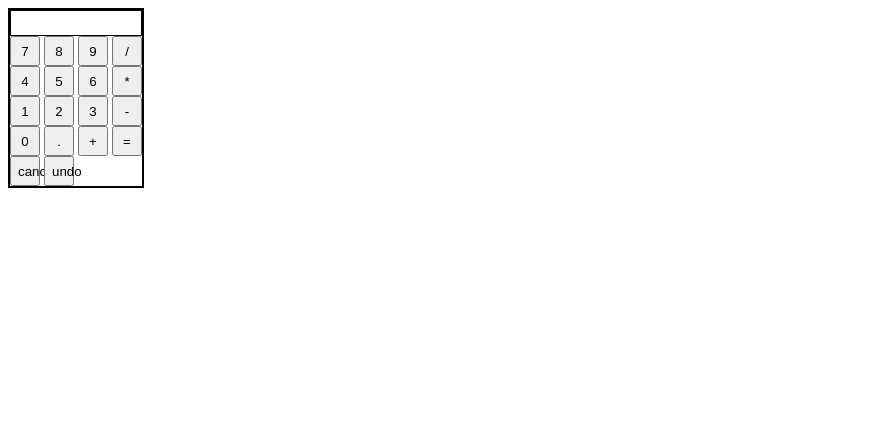
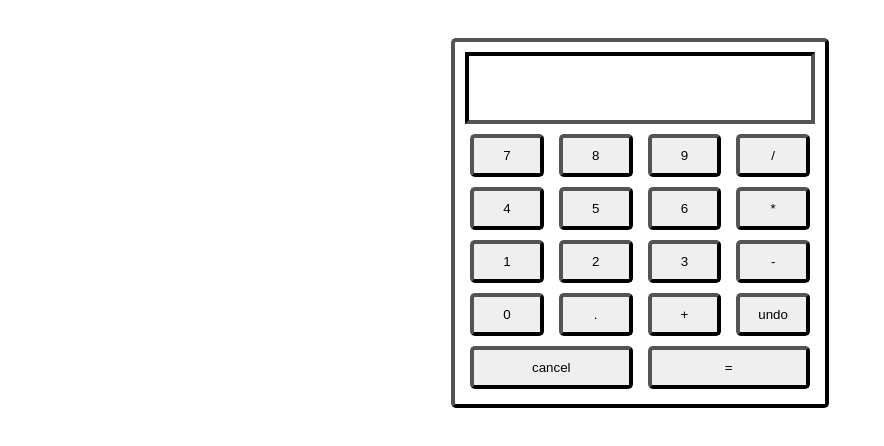
Before and after one commit to PepaHrebec/calculator, a plain HTML site: page index.html in a window 1280 px wide. Both pictures are taken after a click on the button "undo". Shown: the whole page, without its empty margins (0-884 px from the left). Drawn offline with Linux system fonts and the light colour scheme.

Commit message:
Add border styling

```diff
--- a/index.html
+++ b/index.html
@@ -9,6 +9,7 @@
     <body>
         <div id="calc">
             <div id="result"></div>
+            <div id="buttons">
                 <div class="row">
                     <button class="num">7</button>
                     <button class="num">8</button>
@@ -31,10 +32,13 @@
                     <button class="num">0</button>
                     <button id="dot">.</button>
                     <button class="sign">+</button>
+                    <button id="undo">undo</button>
+                </div>
+                <div class="row">
+                    <button id="cancel">cancel</button>
                     <button id="equal">=</button>
                 </div>
-            <button id="cancel">cancel</button>
-            <button id="undo">undo</button>
+            </div>
         </div>
     </body>
 </html>
--- a/script.js
+++ b/script.js
@@ -59,10 +59,18 @@ cancel.addEventListener("click", () => {
 
 equal.addEventListener("click",() => {
     if(symbol!==""){
+        if(secondNum==0 && symbol==="/") {
+            numSwitch=0;
+            symbol="";
+            firstNum="";
+            secondNum="";
+            result.innerHTML="";
+        } else {
             firstNum=operate(firstNum,secondNum,symbol);
             result.innerHTML=firstNum.toFixed(2);
             secondNum="";
             symbol="";
+        }
     };
 });
 
@@ -72,18 +80,32 @@ num.forEach(numButton => {
             firstNum=firstNum+`${e.target.innerHTML}`;
             result.innerHTML=firstNum;
         } else {
+            if(firstNum!=="" && symbol==="") {
+                numSwitch=0;
+                firstNum=`${e.target.innerHTML}`;
+                result.innerHTML=firstNum;
+            } else {
             secondNum=secondNum+`${e.target.innerHTML}`;
             result.innerHTML=secondNum;
-        }
+            };
+        };
     });
 });
 
 sign.forEach(signButton => {
     signButton.addEventListener("click", (e) => {
         if(secondNum!==""){
+            if(secondNum==0 && symbol==="/") {
+                numSwitch=0;
+                symbol="";
+                firstNum="";
+                secondNum="";
+                result.innerHTML="";
+            } else {
                 firstNum=operate(firstNum,secondNum,symbol);
                 result.innerHTML=firstNum.toFixed(2);
                 secondNum="";
+            };
         }
         symbol=`${e.target.innerHTML}`;
         numSwitch=1;
@@ -127,7 +149,7 @@ function operate(a,b,sign) {
     }
 };
 
-numSwitch=0;
-symbol="";
-firstNum="";
-secondNum="";
+let numSwitch=0;
+let symbol="";
+let firstNum="";
+let secondNum="";
--- a/styles.css
+++ b/styles.css
@@ -1,23 +1,49 @@
 body {
-    box-sizing: border-box;
+    display: flex;
+    justify-content: center;
+    align-items: center;
 }
 
 #calc {
-    width: fit-content;
+    margin-top: 30px;
+    width: 350px;
     height: auto;
-    border: solid 2px black;
+    border: outset 4px black;
+    display: flex;
+    flex-direction: column;
+    gap: 5px;
+    padding: 10px;
+    border-radius: 5px;
+}
+
+#buttons {
+    display: flex;
+    flex-direction: column;
+    flex: 1;
+}
+
+.row {
+    display: flex;
+    gap: 5px;
 }
 
 #result {
+    padding-right: 10px;
     display: flex;
-    border: solid 1px black;
+    border: inset 4px black;
     width: auto;
-    height: 1.5em;
+    height: 2em;
     justify-content: end;
     align-items: center;
+    font-size: 2em;
 }
 
 button {
-    width: 30px;
-    aspect-ratio: 1;
+    padding: 10px;
+    min-width: 30px;
+    height: auto;
+    flex: 1;
+    margin: 5px;
+    border-radius: 5px;
+    border: outset 4px black;
 }
```
Lines whose indentation alone changed are shown as unchanged.
